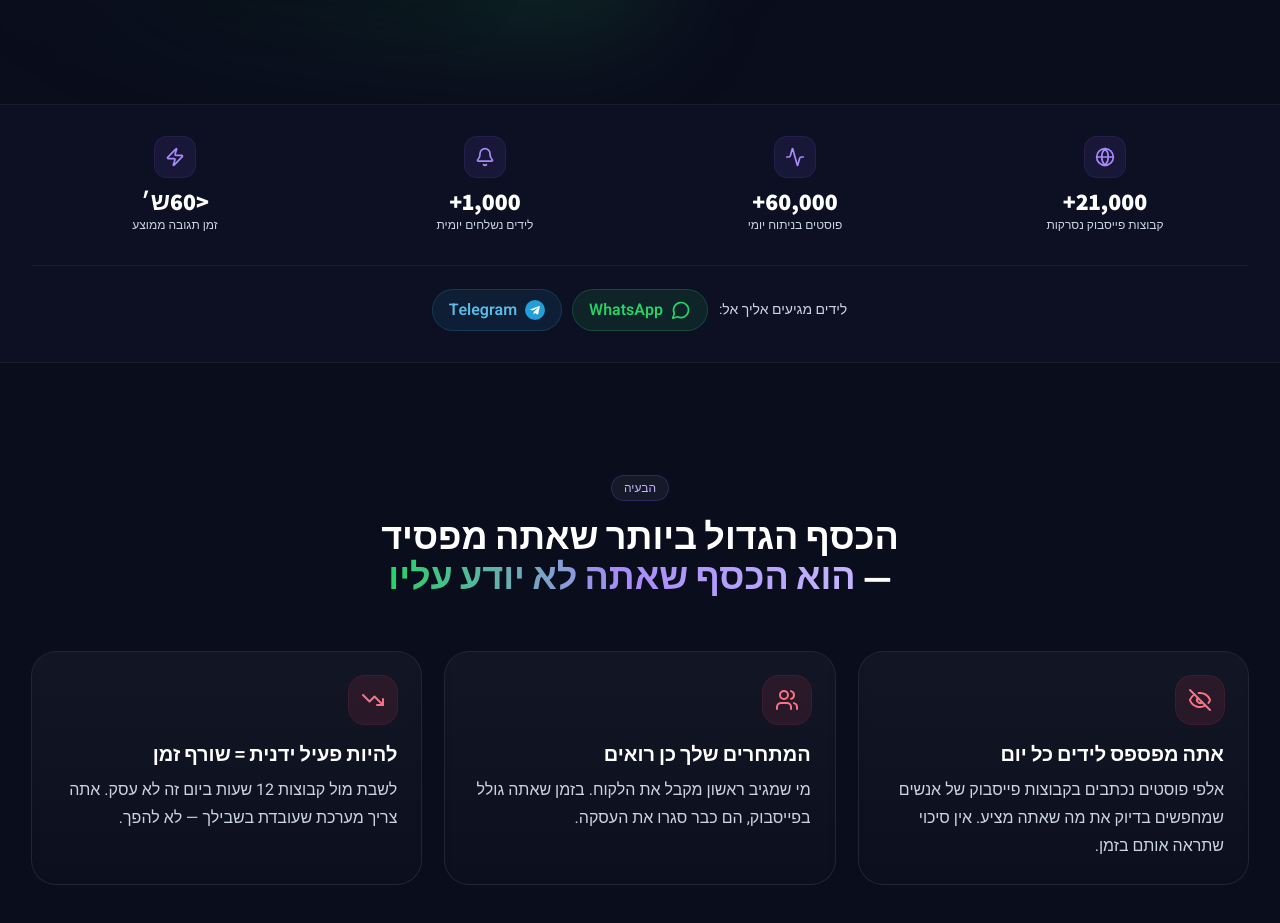
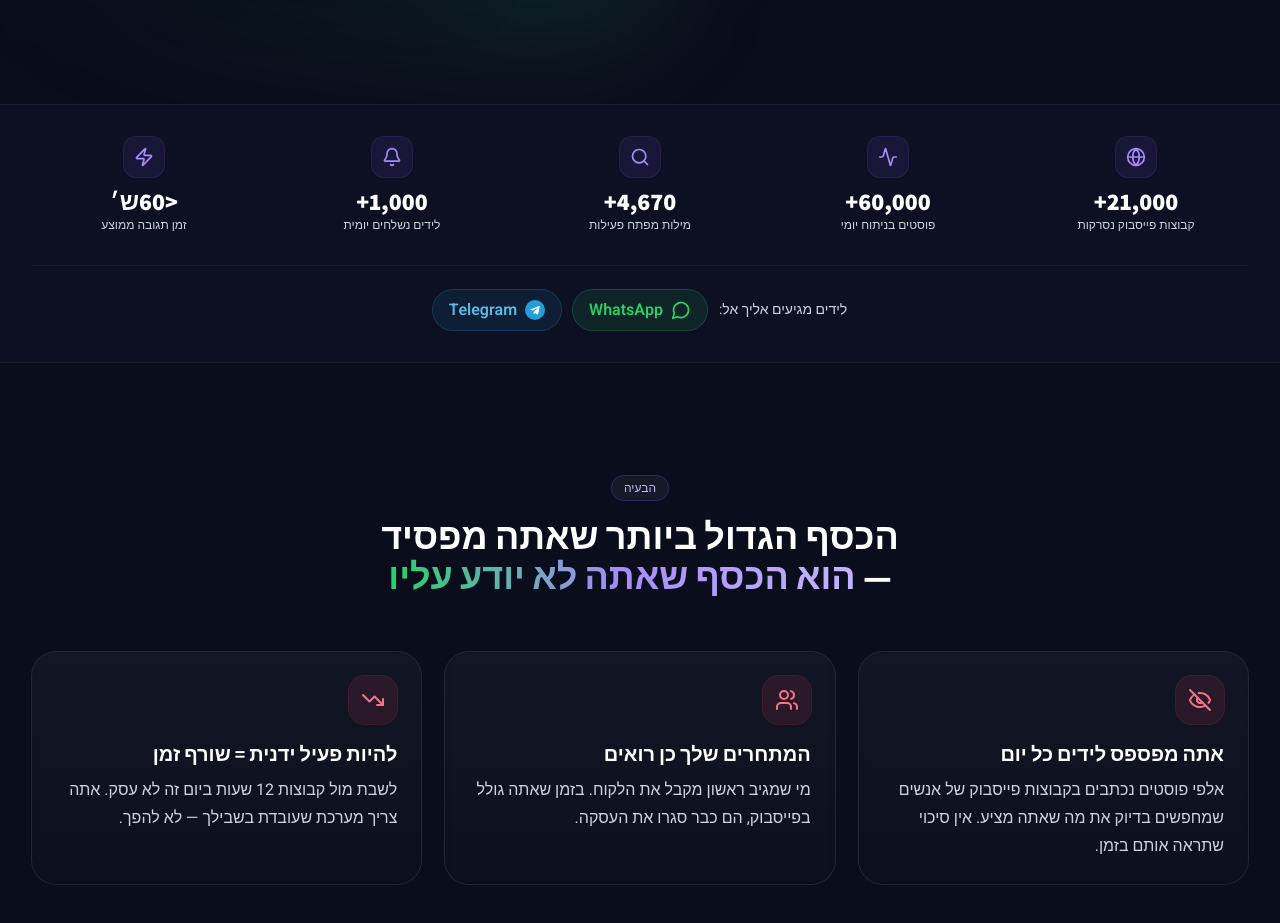
Before and after one commit to zohar31/-fgmp, a Next.js app: page / in a window 1280 px wide. Shown: the part 860-1783 px from the top of the page. Built offline with nearby package versions, Linux system fonts and the light colour scheme; no server answers; the database is empty.

Commit message:
Add 4,670+ keywords stat to TrustBar; expand grid to 5 columns on large screens

```diff
--- a/components/TrustBar.tsx
+++ b/components/TrustBar.tsx
@@ -1,9 +1,10 @@
-import { Activity, Bell, Globe, Zap, MessageCircle } from "lucide-react";
+import { Activity, Bell, Globe, Zap, MessageCircle, Search } from "lucide-react";
 import { TelegramIcon } from "./TelegramIcon";
 
 const stats = [
   { icon: Globe, label: "קבוצות פייסבוק נסרקות", value: "21,000+" },
   { icon: Activity, label: "פוסטים בניתוח יומי", value: "60,000+" },
+  { icon: Search, label: "מילות מפתח פעילות", value: "4,670+" },
   { icon: Bell, label: "לידים נשלחים יומית", value: "1,000+" },
   { icon: Zap, label: "זמן תגובה ממוצע", value: "<60ש׳" },
 ];
@@ -12,7 +13,7 @@ export function TrustBar() {
   return (
     <section className="border-y border-white/5 bg-bg-soft/50">
       <div className="container-x py-8">
-        <div className="grid grid-cols-2 gap-6 sm:grid-cols-4">
+        <div className="grid grid-cols-2 gap-6 sm:grid-cols-3 lg:grid-cols-5">
           {stats.map((s) => (
             <div key={s.label} className="text-center">
               <div className="mx-auto mb-2 grid h-10 w-10 place-items-center rounded-xl bg-brand-500/10 ring-1 ring-brand-500/20">
```
